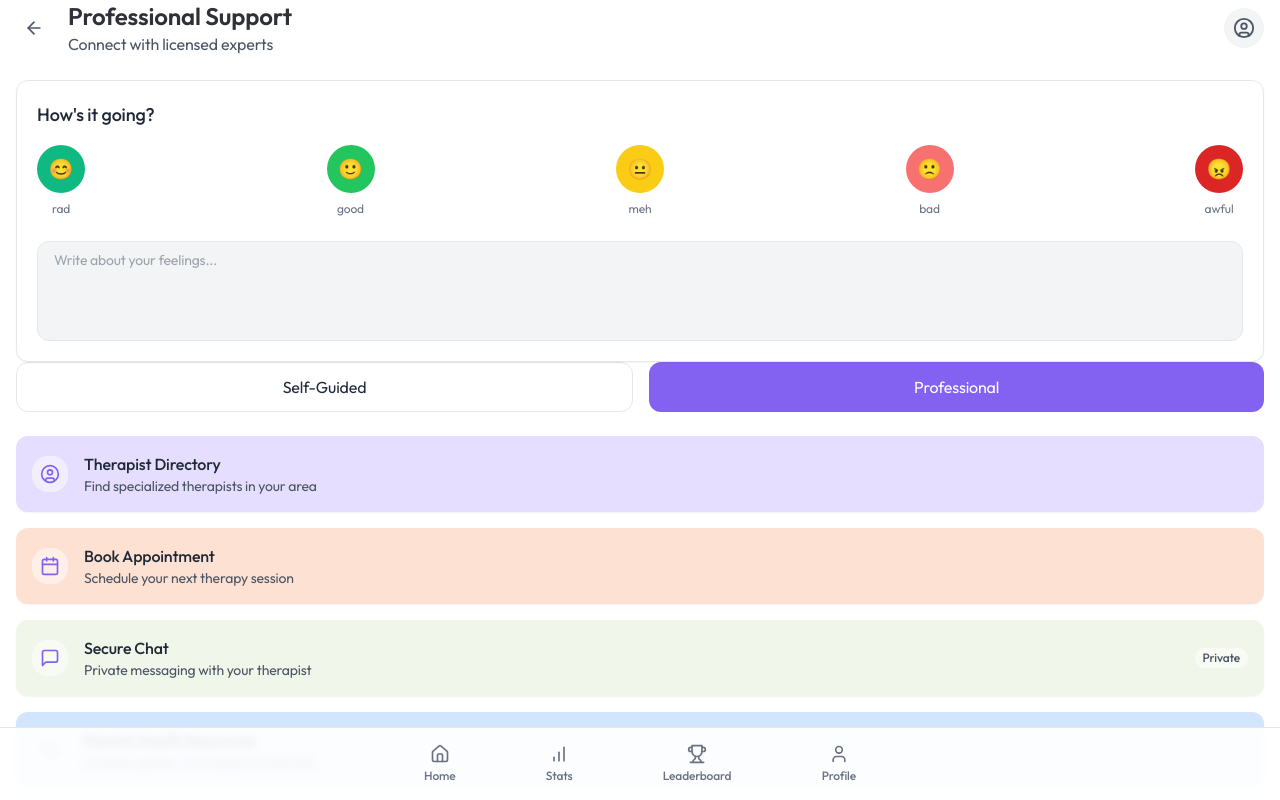
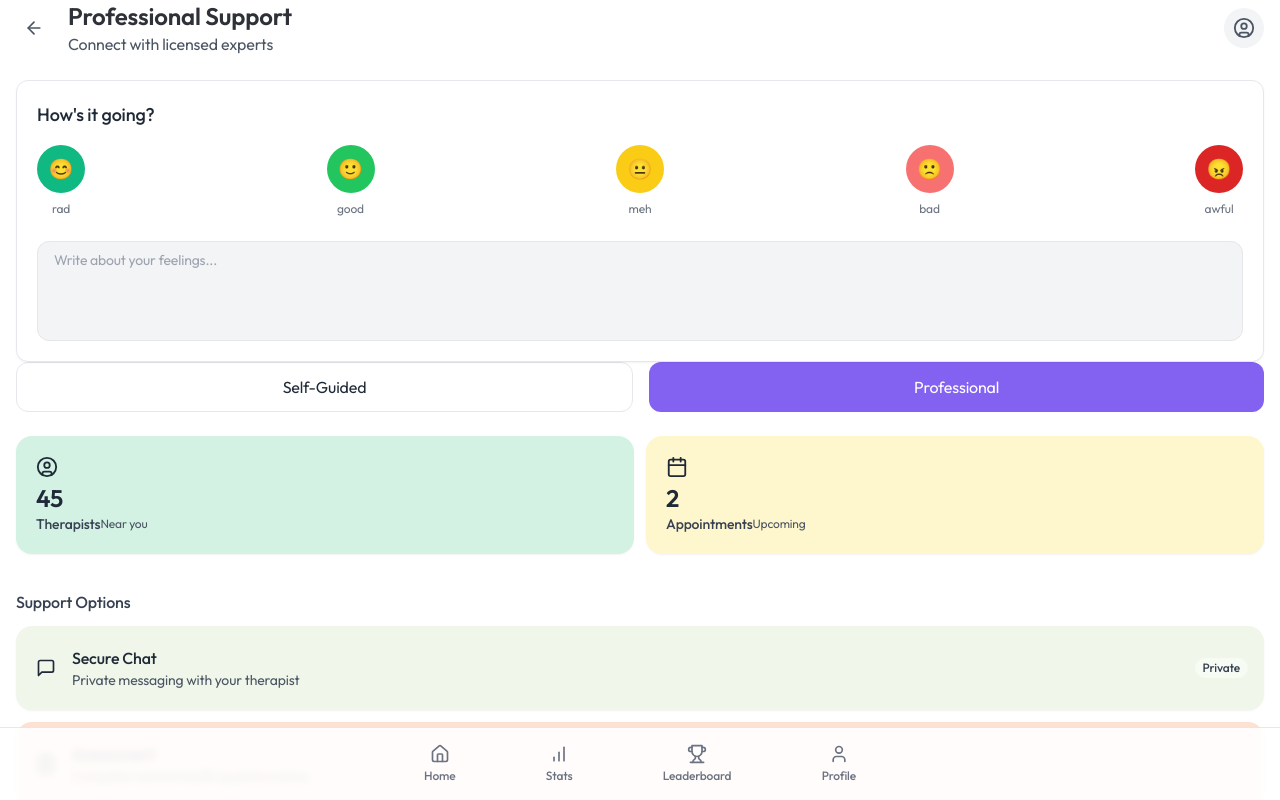
Before and after one commit to citizen10987/detalks, a React (Vite) app: page /professional in a window 1280 px wide. Built offline with nearby package versions, Linux system fonts and the light colour scheme.

Commit message:
Update WellnessCard appearance
Update the appearance of the WellnessCard component to match the provided reference image and improve the overall look and feel.

```diff
--- a/src/components/WellnessCard.tsx
+++ b/src/components/WellnessCard.tsx
@@ -7,23 +7,27 @@ import { useNavigate } from 'react-router-dom';
 interface WellnessCardProps {
   icon: LucideIcon;
   title: string;
-  description?: string;  // Added description prop as optional
+  description?: string;
   backgroundColor?: string;
   badge?: string;
   onClick?: () => void;
   className?: string;
   to?: string;
+  value?: string;
+  unit?: string;
 }
 
 const WellnessCard: React.FC<WellnessCardProps> = ({
   icon: Icon,
   title,
   description,
-  backgroundColor = 'bg-mood-purple dark:bg-indigo-900',
+  backgroundColor = 'bg-mood-purple dark:bg-indigo-900/60',
   badge,
   onClick,
   className,
   to,
+  value,
+  unit,
 }) => {
   const navigate = useNavigate();
 
@@ -38,27 +42,44 @@ const WellnessCard: React.FC<WellnessCardProps> = ({
   return (
     <div
       className={cn(
-        "relative wellness-card cursor-pointer shadow-sm hover:shadow-md transition-all duration-300 transform hover:scale-[1.02] p-4 rounded-xl",
+        "relative wellness-card cursor-pointer transition-all duration-300 transform hover:scale-[1.02] p-5 rounded-2xl shadow-sm",
         backgroundColor,
         className
       )}
       onClick={handleClick}
     >
+      {value ? (
+        // Minimalist tile design with value (for metrics)
+        <div className="flex flex-col h-full">
+          <div className="mb-1 text-gray-800 dark:text-gray-200">
+            <Icon size={22} />
+          </div>
+          <div className="mt-auto">
+            <div className="text-2xl font-semibold text-gray-800 dark:text-gray-100">{value}</div>
+            <div className="flex items-center justify-between">
+              <span className="text-sm font-medium text-gray-700 dark:text-gray-300">{title}</span>
+              {unit && <span className="text-xs text-gray-600 dark:text-gray-400">{unit}</span>}
+            </div>
+          </div>
+        </div>
+      ) : (
+        // Standard card for features
         <div className="flex items-center">
-        <div className="mr-4 text-icon-purple dark:text-purple-400 bg-white/50 dark:bg-white/10 p-2 rounded-lg transition-colors duration-300">
+          <div className="mr-4 text-gray-800 dark:text-gray-200">
             <Icon size={20} />
           </div>
           <div className="flex flex-col">
-          <span className="font-medium text-gray-800 dark:text-gray-100 transition-colors duration-300">{title}</span>
+            <span className="font-medium text-gray-800 dark:text-gray-100">{title}</span>
             {description && (
-            <span className="text-sm text-gray-600 dark:text-gray-300 transition-colors duration-300">{description}</span>
+              <span className="text-sm text-gray-600 dark:text-gray-300">{description}</span>
             )}
-        </div>
           </div>
 
           {badge && (
-        <div className="absolute right-4 text-xs font-medium text-gray-600 dark:text-gray-300 bg-white/50 dark:bg-gray-700/50 px-2 py-0.5 rounded-full transition-colors duration-300">
+            <div className="absolute right-4 text-xs font-medium bg-white/40 dark:bg-gray-700/50 px-2 py-0.5 rounded-full text-gray-700 dark:text-gray-300">
               {badge}
+            </div>
+          )}
         </div>
       )}
     </div>
--- a/src/index.css
+++ b/src/index.css
@@ -1,4 +1,3 @@
-
 @import url('https://fonts.googleapis.com/css2?family=Outfit:wght@300;400;500;600;700&display=swap');
 
 @tailwind base;
@@ -130,7 +129,9 @@
   }
 
   .wellness-card {
-    @apply flex items-center p-4 rounded-2xl bg-white dark:bg-gray-800 dark:text-white mb-3 animate-scale-in transition-all duration-300 hover:translate-y-[-2px] active:translate-y-[1px];
+    @apply flex p-4 rounded-2xl bg-white dark:bg-gray-800 dark:text-white
+           mb-3 animate-scale-in transition-all duration-300
+           hover:translate-y-[-2px] active:translate-y-[1px];
     box-shadow: 0px 2px 8px rgba(0, 0, 0, 0.03);
   }
 
@@ -162,7 +163,6 @@
     @apply text-icon-purple dark:text-icon-purple-light;
   }
 
-  /* Animation enhancements */
   @keyframes fadeIn {
     from { opacity: 0; transform: translateY(10px); }
     to { opacity: 1; transform: translateY(0); }
@@ -191,18 +191,15 @@
     animation: pulseGlow 2s infinite;
   }
 
-  /* Dark mode toggle */
   .theme-toggle {
     @apply p-2 rounded-full transition-colors;
   }
 
-  /* Card enhancements */
   .stat-card {
     @apply rounded-xl shadow-sm dark:shadow-none dark:border dark:border-gray-800 transition-all duration-300 hover:translate-y-[-2px];
     box-shadow: 0px 2px 8px rgba(0, 0, 0, 0.03);
   }
 
-  /* Glass morphism effect */
   .glass-card {
     @apply bg-white/80 dark:bg-gray-800/80 backdrop-blur-sm;
   }
--- a/src/pages/Home.tsx
+++ b/src/pages/Home.tsx
@@ -2,7 +2,8 @@
 import React, { useState } from 'react';
 import { Link, useNavigate } from 'react-router-dom';
 import {
-  Moon, Cloud, BookOpen, MessageSquare, Wind, Heart, UserCircle, Calendar, TreeDeciduous
+  Moon, Cloud, BookOpen, MessageSquare, Wind, Heart, UserCircle,
+  Calendar, TreeDeciduous, Activity, Flame, Bed, Weight
 } from 'lucide-react';
 import MoodSelector from '@/components/MoodSelector';
 import WellnessCard from '@/components/WellnessCard';
@@ -59,6 +60,44 @@ const Home = () => {
       </div>
 
       {activeTab === 'self-guided' ? (
+        <>
+          <div className="grid grid-cols-2 gap-3 mb-4 animate-fade-in">
+            <WellnessCard
+              icon={Heart}
+              title="Heart Rate"
+              backgroundColor="bg-soft-green dark:bg-green-900/40"
+              to="/stats"
+              value="72"
+              unit="bpm"
+            />
+            <WellnessCard
+              icon={Flame}
+              title="Calories"
+              backgroundColor="bg-soft-yellow dark:bg-yellow-900/40"
+              to="/stats"
+              value="200"
+              unit="kcal"
+            />
+            <WellnessCard
+              icon={Bed}
+              title="Sleep"
+              backgroundColor="bg-soft-pink dark:bg-pink-900/40"
+              to="/stats"
+              value="8h 20m"
+              unit="Last night"
+            />
+            <WellnessCard
+              icon={Weight}
+              title="Weight"
+              backgroundColor="bg-soft-blue dark:bg-blue-900/40"
+              to="/stats"
+              value="80"
+              unit="kg"
+            />
+          </div>
+
+          <h3 className="text-md font-medium text-gray-700 dark:text-gray-300 my-3">Wellness Activities</h3>
+
           <div className="space-y-3 animate-fade-in">
             <WellnessCard
               icon={Moon}
@@ -100,6 +139,7 @@ const Home = () => {
               to="/breathing"
             />
           </div>
+        </>
       ) : (
         <div className="space-y-3 animate-fade-in">
           <WellnessCard
--- a/src/pages/Professional.tsx
+++ b/src/pages/Professional.tsx
@@ -1,6 +1,6 @@
 
 import React from 'react';
-import { ArrowLeft, UserCircle, Calendar, MessageSquare, BookOpen } from 'lucide-react';
+import { ArrowLeft, UserCircle, Calendar, MessageSquare, BookOpen, FileText, Globe, GraduationCap } from 'lucide-react';
 import { Link, useNavigate } from 'react-router-dom';
 import MoodSelector from '@/components/MoodSelector';
 import WellnessCard from '@/components/WellnessCard';
@@ -46,21 +46,28 @@ const Professional = () => {
         </button>
       </div>
 
-      <div className="space-y-4 animate-fade-in">
+      <div className="grid grid-cols-2 gap-3 mb-4 animate-fade-in">
         <WellnessCard
           icon={UserCircle}
-          title="Therapist Directory"
-          description="Find specialized therapists in your area"
-          backgroundColor="bg-mood-purple dark:bg-indigo-900/60"
+          title="Therapists"
+          backgroundColor="bg-soft-green dark:bg-green-900/40"
           to="/therapists"
+          value="45"
+          unit="Near you"
         />
         <WellnessCard
           icon={Calendar}
-          title="Book Appointment"
-          description="Schedule your next therapy session"
-          backgroundColor="bg-mood-peach dark:bg-amber-900/60"
+          title="Appointments"
+          backgroundColor="bg-soft-yellow dark:bg-yellow-900/40"
           to="/appointment"
+          value="2"
+          unit="Upcoming"
         />
+      </div>
+
+      <div className="space-y-3 mt-6 animate-fade-in">
+        <h3 className="text-md font-medium text-gray-700 dark:text-gray-300 mb-2">Support Options</h3>
+
         <WellnessCard
           icon={MessageSquare}
           title="Secure Chat"
@@ -69,11 +76,36 @@ const Professional = () => {
           badge="Private"
           to="/secure-chat"
         />
+
+        <WellnessCard
+          icon={FileText}
+          title="Assessment"
+          description="Complete mental health questionnaires"
+          backgroundColor="bg-mood-peach dark:bg-amber-900/60"
+          to="/resources"
+        />
+
         <WellnessCard
           icon={BookOpen}
-          title="Mental Health Resources"
+          title="Resources"
           description="Articles, guides, and support materials"
           backgroundColor="bg-mood-blue dark:bg-blue-900/60"
+          to="/resources"
+        />
+
+        <WellnessCard
+          icon={Globe}
+          title="Community Support"
+          description="Connect with support groups"
+          backgroundColor="bg-mood-pink dark:bg-pink-900/60"
+          to="/resources"
+        />
+
+        <WellnessCard
+          icon={GraduationCap}
+          title="Educational Modules"
+          description="Learn about mental health topics"
+          backgroundColor="bg-mood-purple dark:bg-indigo-900/60"
           to="/resources"
         />
       </div>
--- a/tailwind.config.ts
+++ b/tailwind.config.ts
@@ -1,4 +1,3 @@
-
 import type { Config } from "tailwindcss";
 
 export default {
@@ -74,6 +73,14 @@ export default {
         "icon-purple": "#8362F2",
         "icon-purple-light": "#A992F9",
         "soft-gray": "#F1F0FB",
+
+        // New soft colors for minimalist tiles
+        "soft-green": "#D3F2E4",  // Soft mint green
+        "soft-yellow": "#FEF7CD", // Soft yellow
+        "soft-pink": "#FFE5EC",   // Soft pink
+        "soft-blue": "#D3E4FD",   // Soft blue
+        "soft-purple": "#EDE4FF", // Soft purple
+        "soft-peach": "#FFE8D6",  // Soft peach
 
         // Mood colors
         "mood-rad": "#10b981", // emerald-500
```
Lines whose indentation alone changed are shown as unchanged.
